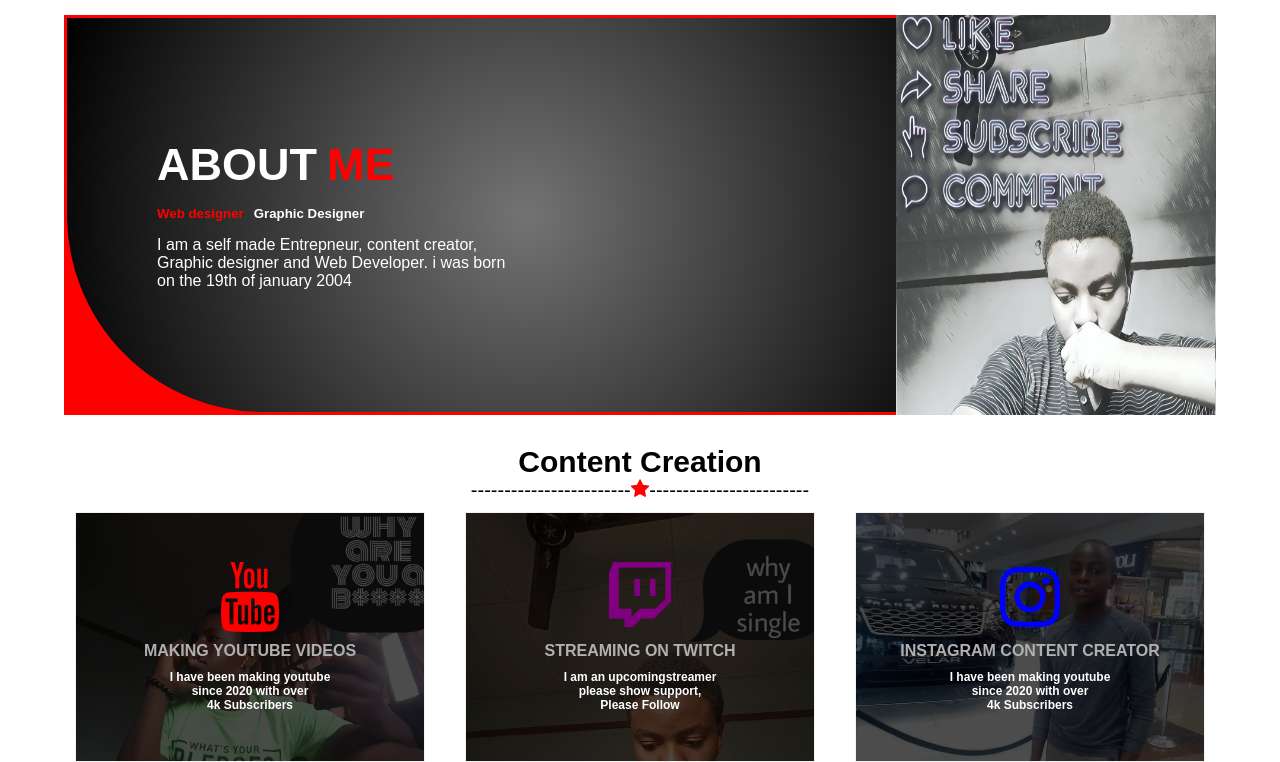
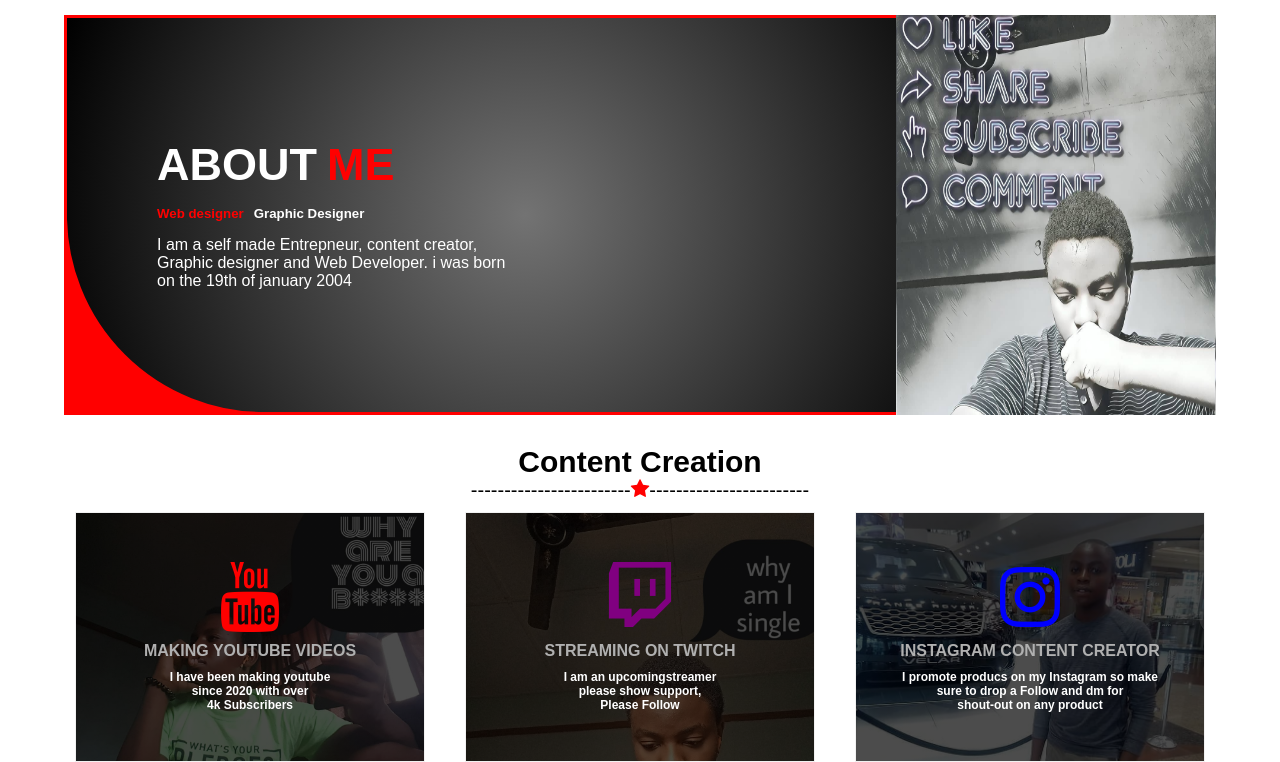
Before and after one commit to Yhammzy/Portfolio, a plain HTML site: page index.html in a window 1280 px wide. Shown: the part 796-1558 px from the top of the page. Drawn offline with Linux system fonts and the light colour scheme.

Commit message:
LIVESERVER

```diff
--- a/index.html
+++ b/index.html
@@ -131,7 +131,7 @@
                         Please Follow</h6>
                       </div>
                       <div class="flip-box2-back">
-                        <a href="https://www.youtube.com/channel/UCxsTrJMFuSojCPz7C7EPkiA"><h5 class="side-nav-sub3">Follow</h5></a>
+                        <a href="https://www.twitch.tv/ajs_reaction"><h5 class="side-nav-sub3">Follow</h5></a>
                       </div>
                     </div>
                 </div>
@@ -142,12 +142,13 @@
                       <div class="flip-box3-front">
                         <i style="font-size: 70px; color: blue;" class="fa fa-instagram"></i>
                         <h4 style="color: rgb(176, 176, 176); font-weight: 900;">INSTAGRAM CONTENT CREATOR</h4>
-                        <h6 style="font-size: 12px;">I have been making youtube<br>
-                        since 2020 with over<br>
-                         4k Subscribers</h6>
+                        <h6 style="font-size: 12px;">I promote producs on my Instagram so make<br>
+                        sure to drop a Follow and dm for<br>
+                        shout-out on any product <br>
+                         </h6>
                       </div>
                       <div class="flip-box3-back">
-                        <a href="https://www.youtube.com/channel/UCxsTrJMFuSojCPz7C7EPkiA"><h5 class="side-nav-sub4">Follow</h5></a>
+                        <a href="https://www.instagram.com/y_hammzy19/?next=%2F"><h5 class="side-nav-sub4">Follow</h5></a>
                       </div>
                     </div>
                 </div>
```
